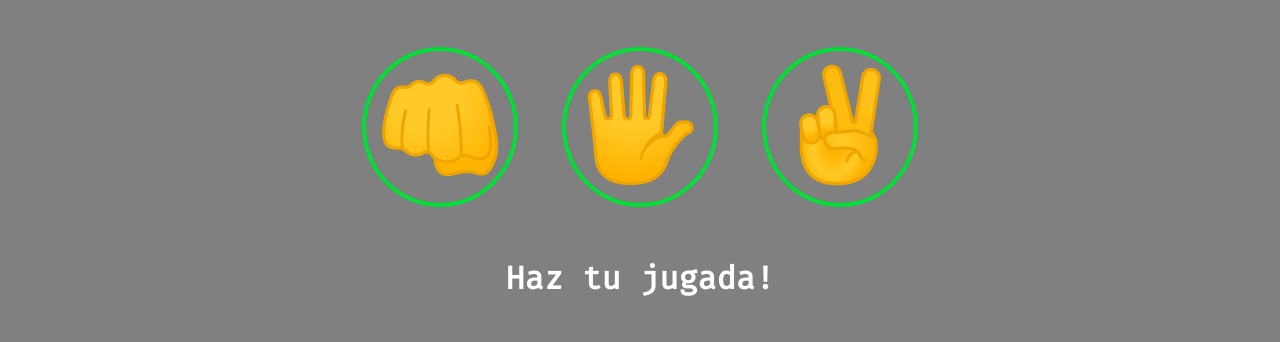
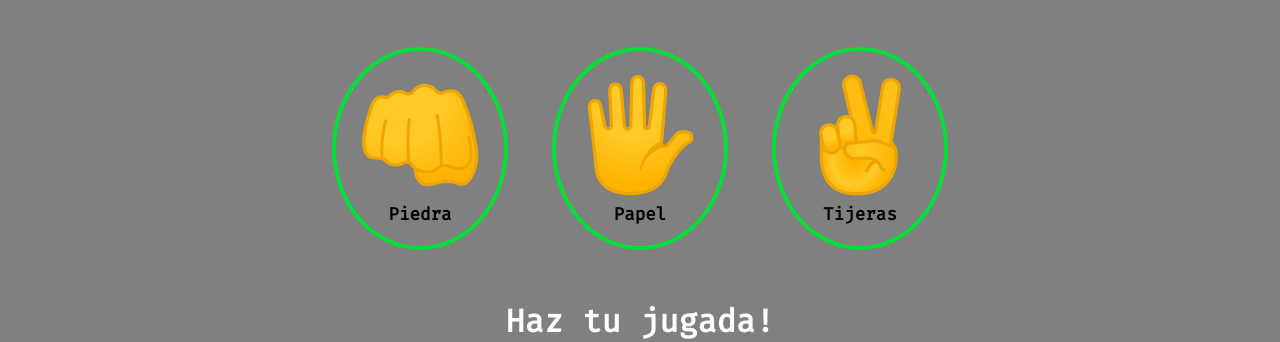
Before and after one commit to JuanchoDGM/cursoJS, a plain HTML site: page index.html in a window 1280 px wide. Shown: the part 458-800 px from the top of the page. Drawn offline with Linux system fonts and the light colour scheme.

Commit message:
Actualizacion

```diff
--- a/index.html
+++ b/index.html
@@ -31,14 +31,17 @@
 		<div class="opciones">
 			<div class="opcion" id="piedra">
 				<img src="images/piedra.png" alt="piedra">
+				<h2 class="opcionLabel">Piedra</h2>
 			</div>
 
 			<div class="opcion" id="papel">
 				<img src="images/papel.png" alt="papel">
+				<h2 class="opcionLabel">Papel</h2>
 			</div>
 
 			<div class="opcion" id="tijeras">
 				<img src="images/tijeras.png" alt="tijeras">
+				<h2 class="opcionLabel">Tijeras</h2>
 			</div>
 		</div>
 
--- a/style.css
+++ b/style.css
@@ -87,7 +87,7 @@ header h1 {
 	border-radius: 50%;
 	margin: 0px 20px;
 	display: inline-block;
-	padding: 10px;
+	padding: 20px;
 	transition: all 0.3s ease;
 }
 
@@ -97,6 +97,11 @@ header h1 {
 	border: 4px solid #006017;
 }
 
+.opcionLabel{
+	font-family: 'Fira Code', monospace;
+	font-size: 110%;
+}
+
 #mensaje {
 	text-align: center;
 	color: white;
```
Also changed, not shown: 1 other file.
